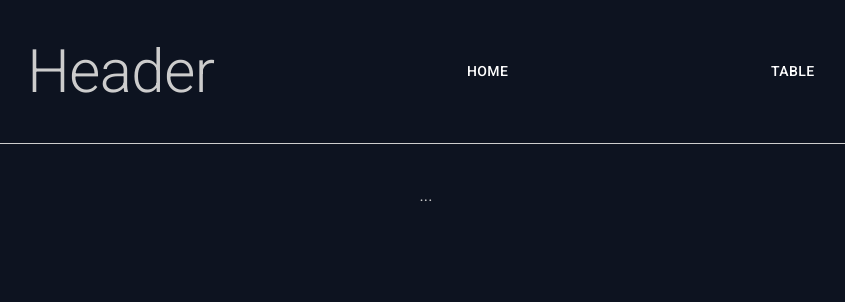
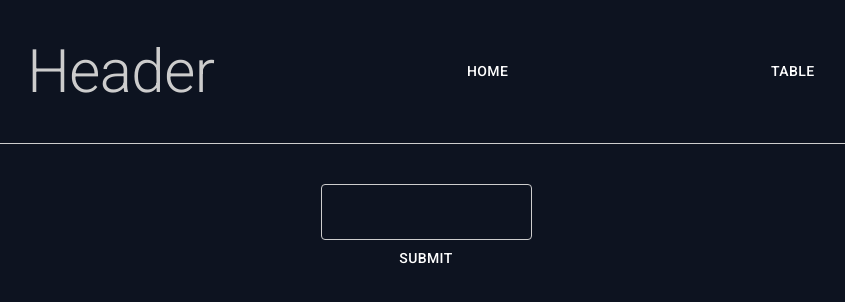
Before and after one commit to tuorjp/react_color_crud, a React (Vite) app: page / in a window 1280 px wide. Shown: the top 302 px of the page, without its empty margins (214-1059 px from the left). Built offline with nearby package versions, Linux system fonts and the light colour scheme.

Commit message:
yup validation and react hook form added to home, fetch logic moved to custom hook

```diff
--- /dev/null
+++ b/src/hooks/usePeopleInfo.ts
@@ -0,0 +1,16 @@
+/* eslint-disable prettier/prettier */
+
+export function usePeopleInfo() {
+
+    async function getPeopleInfo() {
+    try {
+      const res = await fetch('http://localhost:6060/info')
+      const peopleInfo = res.json()
+      return peopleInfo
+    } catch (error) {
+      console.log(error)
+    }
+  }
+
+  return getPeopleInfo
+}
--- a/src/pages/Home/index.tsx
+++ b/src/pages/Home/index.tsx
@@ -1,10 +1,51 @@
 /* eslint-disable prettier/prettier */
-import { Box } from '@mui/material'
+import { yupResolver } from '@hookform/resolvers/yup'
+import { Box, Button, TextField } from '@mui/material'
+import { Controller, useForm } from 'react-hook-form'
+import * as yup from 'yup'
+
+const schema = yup.object({
+  test: yup.string().required()
+})
+
+interface DefaultValues {
+  test: string
+}
+
+const defaultValues: DefaultValues = {
+  test: ''
+}
 
 export function Home() {
+  const {control, handleSubmit } = useForm(
+      {
+        resolver: yupResolver(schema),
+        defaultValues
+      }
+    )
+
+  function onSubmit(data: DefaultValues) {
+    console.log(data)
+  }
+
   return (
     <Box>
-      ...
+      <form onSubmit={handleSubmit((data) => onSubmit(data))}>
+        <Box display='flex' flexDirection='column'>
+          <Controller
+            name='test'
+            control={control}
+            render={({
+              field: {onChange}
+            }) => (
+              <TextField
+                onChange={onChange}
+              />
+            )}
+          />
+          <Button type='submit'>Submit</Button>
+        </Box>
+      </form>
     </Box>
   )
 }
--- a/src/pages/TablePage/index.tsx
+++ b/src/pages/TablePage/index.tsx
@@ -2,6 +2,7 @@
 import { Box } from '@mui/material'
 import { DataGrid, GridColDef, ptBR } from '@mui/x-data-grid'
 import { useQuery } from '@tanstack/react-query'
+import { usePeopleInfo } from '../../hooks/usePeopleInfo'
 
 // interface PersonInfo {
 //   id: number
@@ -38,21 +39,23 @@ export function TablePage() {
   // const [dataTable, setDataTable] = useState<PersonInfo[]>([])
   // const [isLoading, setIsLoading] = useState(false)
 
+  const getPeopleInfo = usePeopleInfo()
+
   const { isLoading, data } = useQuery({
     queryKey: ['peopleInfo'],
     queryFn: getPeopleInfo,
     staleTime: 60*1000 // 1 min staleTime
   })
 
-  async function getPeopleInfo() {
-    try {
-      const res = await fetch('http://localhost:6060/info')
-      const peopleInfo = res.json()
-      return peopleInfo
-    } catch (error) {
-      console.log(error)
-    }
-  }
+  // async function getPeopleInfo() {
+  //   try {
+  //     const res = await fetch('http://localhost:6060/info')
+  //     const peopleInfo = res.json()
+  //     return peopleInfo
+  //   } catch (error) {
+  //     console.log(error)
+  //   }
+  // }
 
   // const getData = async () => {
   //   try{
```
Also changed, not shown: package.json (+8 -4 lines), 1 other file (tests, documents, lock files or other folders).
